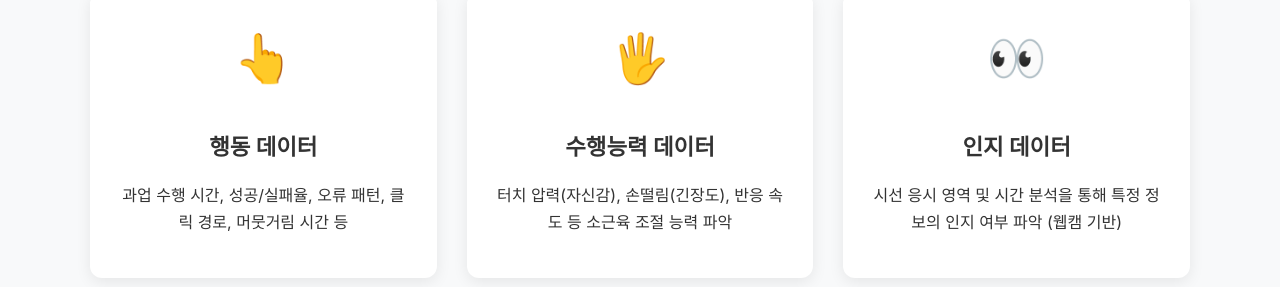
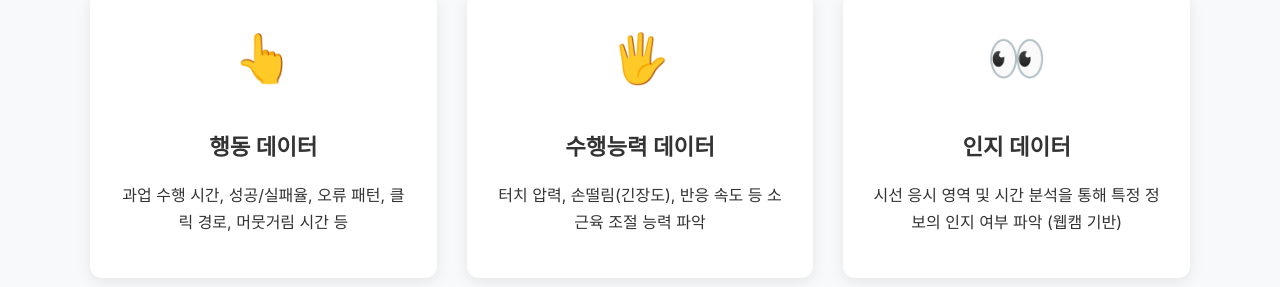
Before and after one commit to JihoMoon99/Didim, a plain HTML site: page solution.html in a window 1280 px wide. Shown: the part 2312-2599 px from the top of the page. Drawn offline with nearby package versions, Linux system fonts and the light colour scheme.

Commit message:
Update solution.html

```diff
--- a/solution.html
+++ b/solution.html
@@ -407,7 +407,7 @@
                     <div class="data-type-card">
                         <div class="icon">🖐️</div>
                         <h4>수행능력 데이터</h4>
-                        <p>터치 압력(자신감), 손떨림(긴장도), 반응 속도 등 소근육 조절 능력 파악</p>
+                        <p>터치 압력, 손떨림(긴장도), 반응 속도 등 소근육 조절 능력 파악</p>
                     </div>
                     <div class="data-type-card">
                         <div class="icon">👀</div>
```
